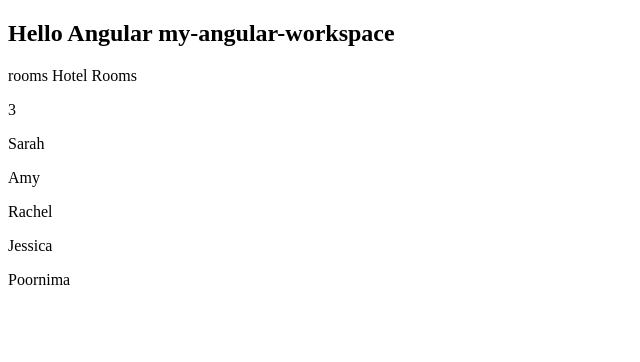
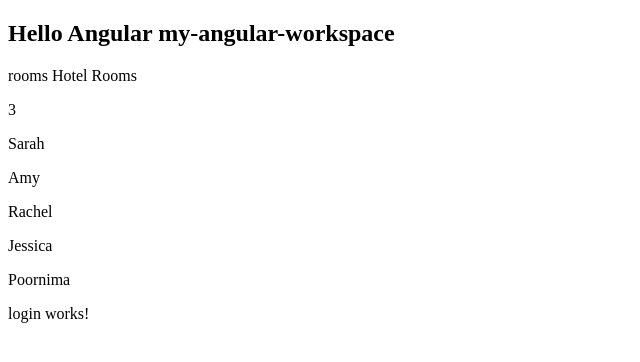
Before and after one commit to atifmalyk/angularpractice, an Angular app: page / in a window 1280 px wide. Shown: the top 362 px of the page, without its empty margins (0-640 px from the left). Built offline with nearby package versions, Linux system fonts and the light colour scheme.

Commit message:
making module and calling in app component

```diff
--- a/src/app/app.component.html
+++ b/src/app/app.component.html
@@ -1,2 +1,3 @@
 <h2>Hello Angular {{title}}</h2>
 <app-rooms></app-rooms>
+<app-login></app-login>
--- a/src/app/app.component.ts
+++ b/src/app/app.component.ts
@@ -1,13 +1,14 @@
 import { Component } from '@angular/core';
 import { RouterOutlet } from '@angular/router';
 import { RoomsComponent } from "./rooms/rooms.component";
+import { LoginComponent } from './login/login.component';
 
 @Component({
     selector: 'app-root',
     standalone: true,
     templateUrl: './app.component.html',
     styleUrl: './app.component.css',
-    imports: [RouterOutlet, RoomsComponent]
+    imports: [RouterOutlet, RoomsComponent,LoginComponent]
 })
 export class AppComponent {
   title = 'my-angular-workspace';
--- /dev/null
+++ b/src/app/login/login.component.html
@@ -0,0 +1 @@
+<p>login works!</p>
```
Also changed, not shown: src/app/login/login.component.ts (added, +12 -0 lines), src/app/login/login.module.ts (added, +15 -0 lines), src/app/login/login.component.css (added), 1 other file (tests, documents, lock files or other folders).
